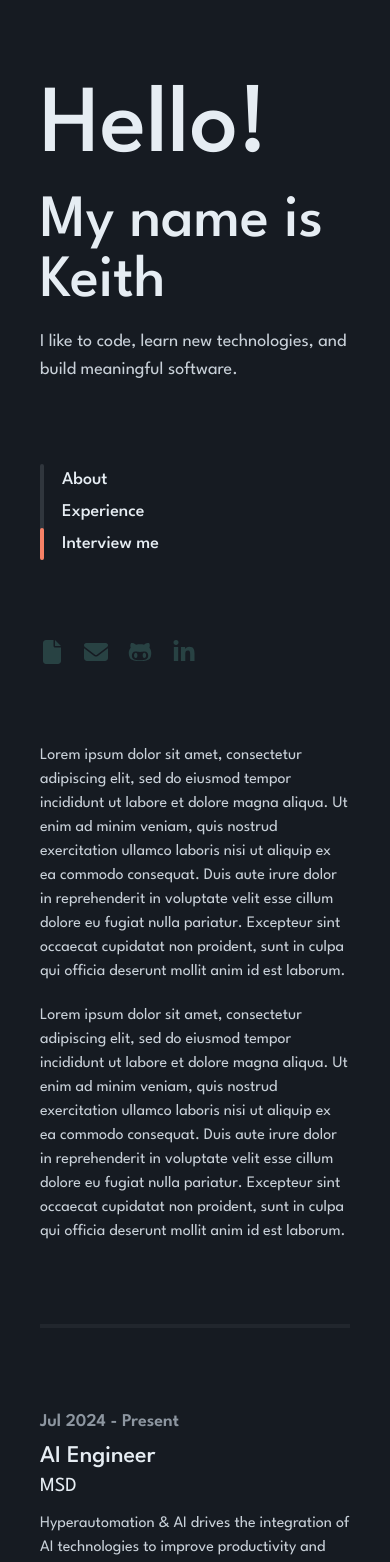
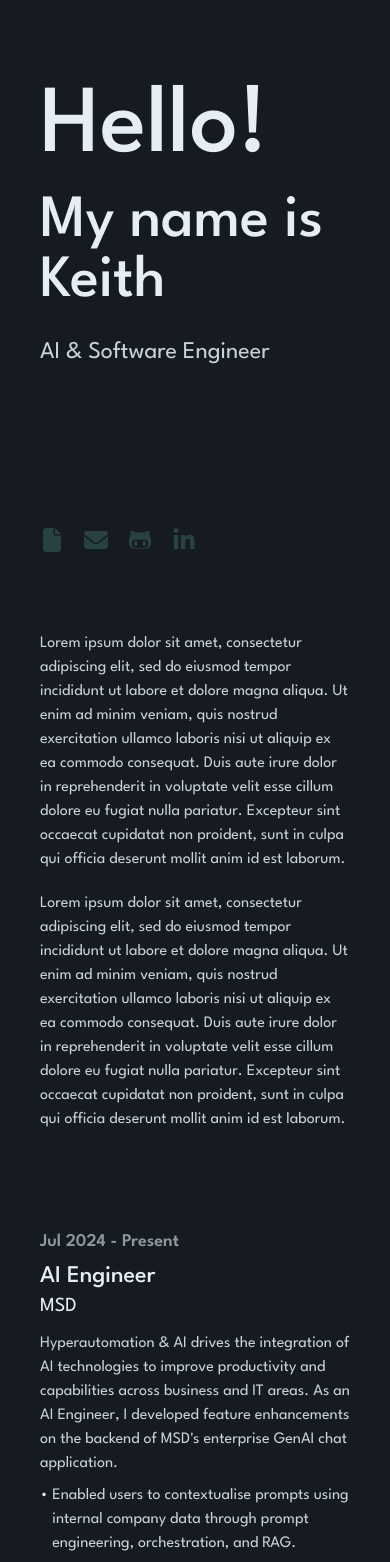
Before and after one commit to keithchewzk/heyitskeith, a React (Create React App) app: page / in a window 390 px wide. Shown: the top 1562 px of the page. Built offline with nearby package versions, Linux system fonts and the light colour scheme.

Commit message:
comment out unused components

```diff
--- a/src/App.tsx
+++ b/src/App.tsx
@@ -1,15 +1,14 @@
-import { useState } from "react";
 import "./App.css";
 import Hero from "./components/Hero/Hero";
-import Interview from "./components/Interview/Interview";
+// import Interview from "./components/Interview/Interview";
 import About from "./components/About/About";
 import Experience from "./components/Experience/Experience";
-import Navigator from "./components/Navigator/Navigator";
+// import Navigator from "./components/Navigator/Navigator";
 import Socials from "./components/Socials/Socials";
 
 function App() {
   // const [isDark, setIsDark] = useState(true);
-  const [selectedSection, setSelectedSection] = useState("About");
+  // const [selectedSection, setSelectedSection] = useState("About");
 
   return (
     <div className="bg-background-primary" data-theme={true ? "dark" : "light"}>
@@ -18,25 +17,25 @@ function App() {
           {/* <AppBar isDark={isDark} setIsDark={setIsDark} /> */}
           <div>
             <Hero />
-            <Navigator
+            {/* <Navigator
               selectedSection={selectedSection}
               setSelectedSection={setSelectedSection}
-            />
+            /> */}
           </div>
           <Socials />
         </div>
-        <div className="flex flex-col py-20 w-full md:w-6/12">
+        <div className="flex flex-col py-20 w-full md:w-6/12 gap-24">
           <div id="about">
             <About />
           </div>
-          <div className="border-2 border-button-secondary my-20"></div>
+          {/* <div className="border-2 border-button-secondary my-20"></div> */}
           <div id="experience">
             <Experience />
           </div>
-          <div className="border-2 border-button-secondary my-20"></div>
-          <div id="interview me">
+          {/* <div className="border-2 border-button-secondary my-20"></div> */}
+          {/* <div id="interview me">
             <Interview />
-          </div>
+          </div> */}
         </div>
       </div>
     </div>
--- a/src/components/Hero/Hero.tsx
+++ b/src/components/Hero/Hero.tsx
@@ -5,8 +5,8 @@ function Hero() {
   return (
     <div className="mb-20">
       <p className="text-8xl font-medium mb-4">{greeting}</p>
-      <p className="text-6xl font-medium mb-4">{header}</p>
-      <p className="text-lg text-text-secondary">{subheader}</p>
+      <p className="text-6xl font-medium mb-6">{header}</p>
+      <p className="text-2xl text-text-secondary">{subheader}</p>
     </div>
   );
 }
--- a/src/components/Hero/constants.ts
+++ b/src/components/Hero/constants.ts
@@ -2,5 +2,4 @@ export const greeting = "Hello!";
 
 export const header = "My name is Keith";
 
-export const subheader =
-  "I like to code, learn new technologies, and build meaningful software.";
+export const subheader = "AI & Software Engineer";
```
